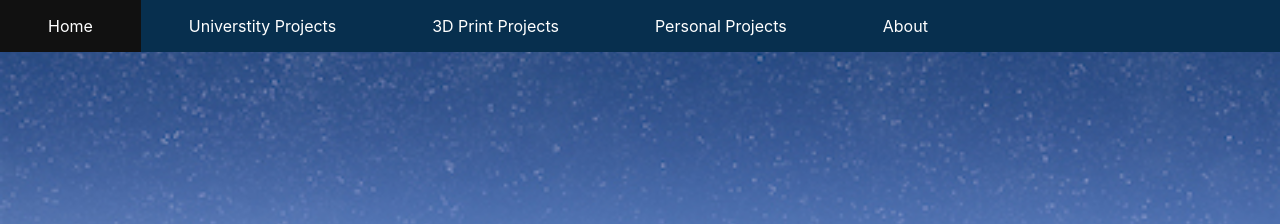
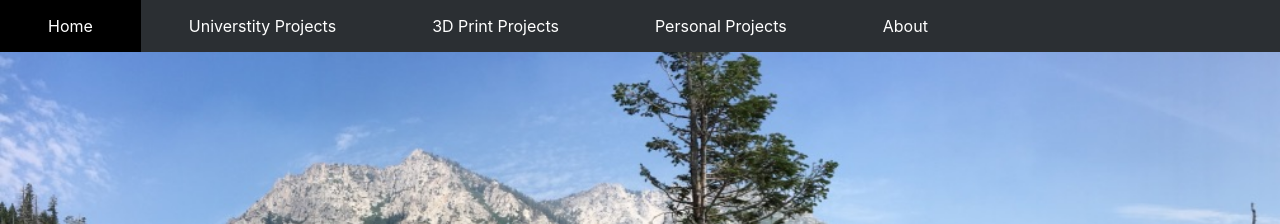
Before and after one commit to owenk23/Portfolio, a plain HTML site: page index.html in a window 1280 px wide. Shown: the top 224 px of the page. Drawn offline with Linux system fonts and the light colour scheme.

Commit message:
changed image and colour

```diff
--- a/style.css
+++ b/style.css
@@ -4,7 +4,7 @@ ul.nav {
   margin: 0;
   padding: 0;
   overflow: hidden;
-  background-color: #072F4E;
+  background-color: #2B2F33;
   position: fixed;
   top: 0;
   width: 100%;
@@ -36,14 +36,14 @@ li.nav a  {
 
 /* This is the control for when the mouse hovers over */
 li.nav:hover {
-  background-color: #111;
+  background-color: Black;
 }
 
 /* text display */
 
 body {
 
-   background-image: url("imagebgsmall.jpg");
+   background-image: url("imagebg.jpeg");
    color: white;
    background-color: #07194E;
    background-repeat: no-repeat, repeat;
```
Also changed, not shown: imagebg.jpeg (added), 1 other file.
